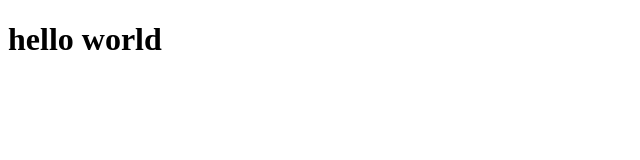
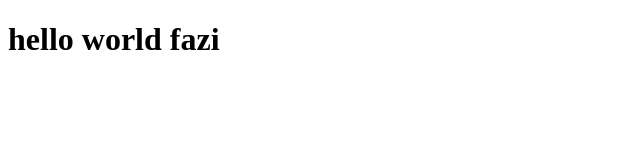
Before and after one commit to faizankhursheed/newtest, a plain HTML site: page index.html in a window 1280 px wide. Shown: the whole page, without its empty margins (0-640 px from the left). Drawn offline with Linux system fonts and the light colour scheme.

Commit message:
file will be updated

```diff
--- a/index.html
+++ b/index.html
@@ -4,6 +4,6 @@
  	<title>title done</title>
  </head>
  <body>
-  <h1>hello world</h1>
+  <h1>hello world fazi</h1>
  </body>
  </html>
```
